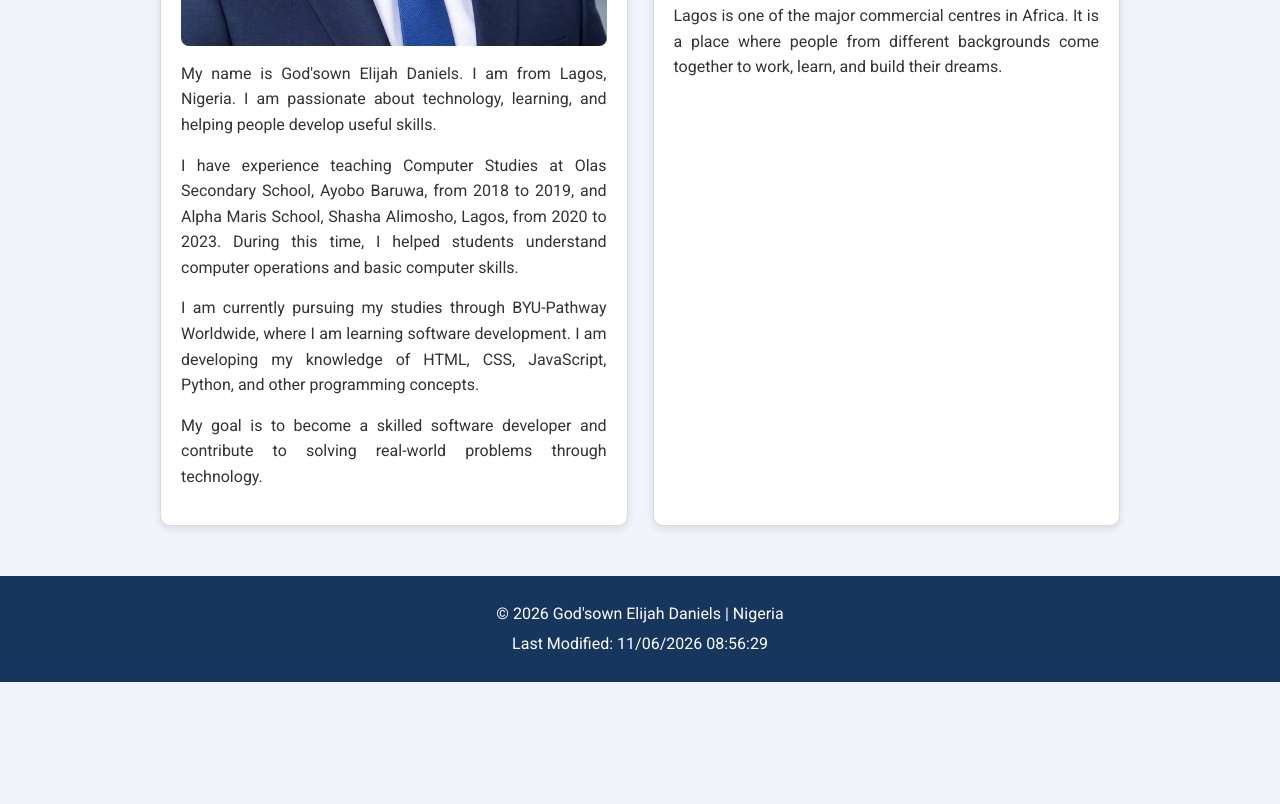
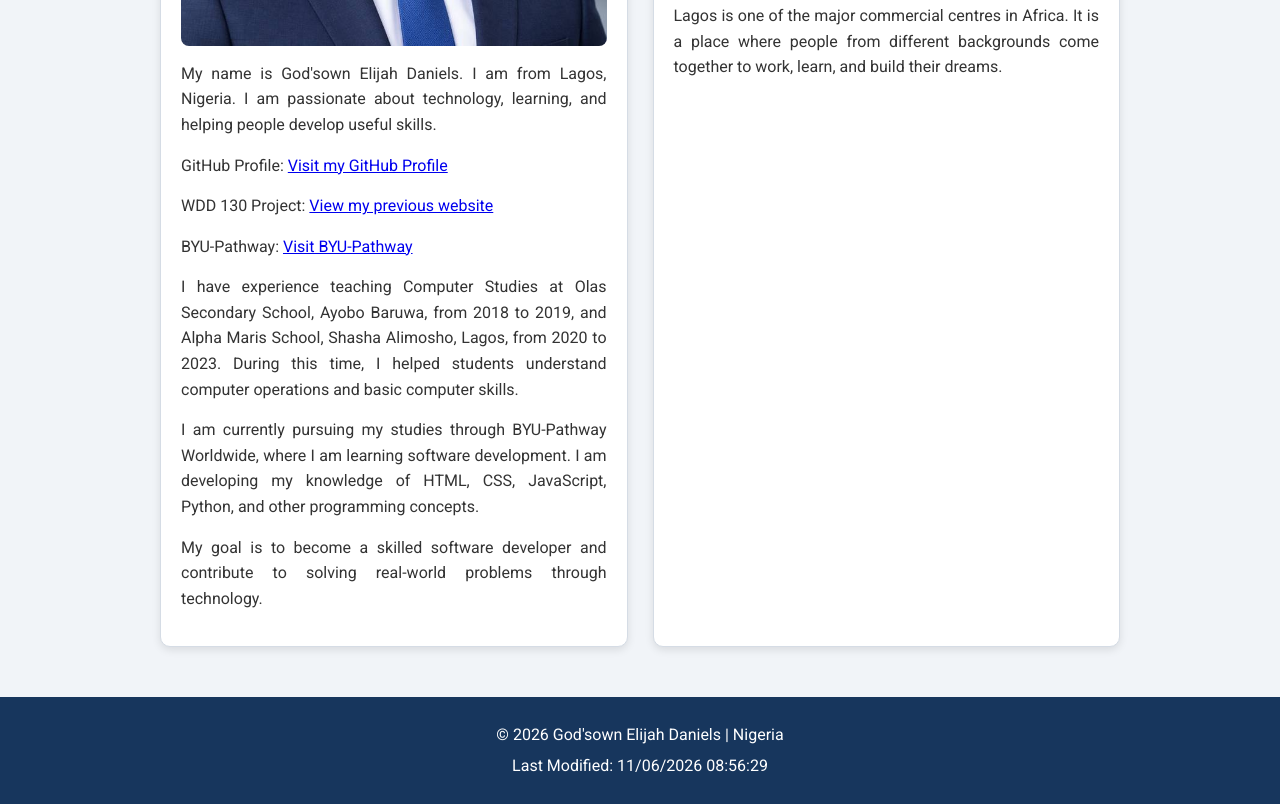
Before and after one commit to Godsowneli/wdd131, a plain HTML site: page index.html in a window 1280 px wide. Shown: the part 791-1595 px from the top of the page. Before the commit the page ends 1473 px from the top, so only its background shows below. Drawn offline with Linux system fonts and the light colour scheme.

Commit message:
homepage

```diff
--- a/index.html
+++ b/index.html
@@ -5,11 +5,16 @@
     <meta charset="UTF-8">
     <meta name="viewport" content="width=device-width, initial-scale=1.0">
 
-    <meta name="description" content="WDD 131 – Dynamic Web Fundamentals homepage of God'sown Elijah Daniels from Lagos, Nigeria. Learn about my background, teaching experience, software development journey, and studies at BYU-Pathway.">
+    <meta name="description" content="Learn about my journey from teaching Computer Studies to studying software development at BYU-Pathway in Nigeria.">
 
     <meta name="author" content="God'sown Elijah Daniels">
 
     <title>WDD 131 – Dynamic Web Fundamentals – God'sown Elijah Daniels</title>
+
+
+    <link rel="preconnect" href="https://fonts.googleapis.com">
+    <link rel="preconnect" href="https://fonts.gstatic.com" crossorigin>
+    <link href="https://fonts.googleapis.com/css2?family=Roboto:wght@400;500;700&family=Montserrat:wght@500;600;700&display=swap" rel="stylesheet">
 
     <link rel="stylesheet" href="styles/base.css">
 
@@ -45,6 +50,27 @@
                 My name is God'sown Elijah Daniels. I am from Lagos, Nigeria.
                 I am passionate about technology, learning, and helping people
                 develop useful skills.
+            </p>
+
+            <p>
+                 GitHub Profile:
+             <a href="https://github.com/Godsowneli" target="_blank" rel="noopener">
+                Visit my GitHub Profile
+           </a>
+            </p>
+
+             <p>
+                 WDD 130 Project:
+              <a href="https://godsowneli.github.io/wdd130/" target="_blank" rel="noopener">
+                 View my previous website
+                </a>
+            </p>
+
+            <p>
+                BYU-Pathway:
+             <a href="https://www.byupathway.edu/" target="_blank" rel="noopener">
+                  Visit BYU-Pathway
+             </a>
             </p>
 
             <p>
--- a/styles/base.css
+++ b/styles/base.css
@@ -1,7 +1,3 @@
-
-/* Google Fonts */
-@import url('https://fonts.googleapis.com/css2?family=Roboto:wght@400;500;700&family=Montserrat:wght@500;600;700&display=swap');
-
 /* General page styling */
 * {
     margin: 0;
```
